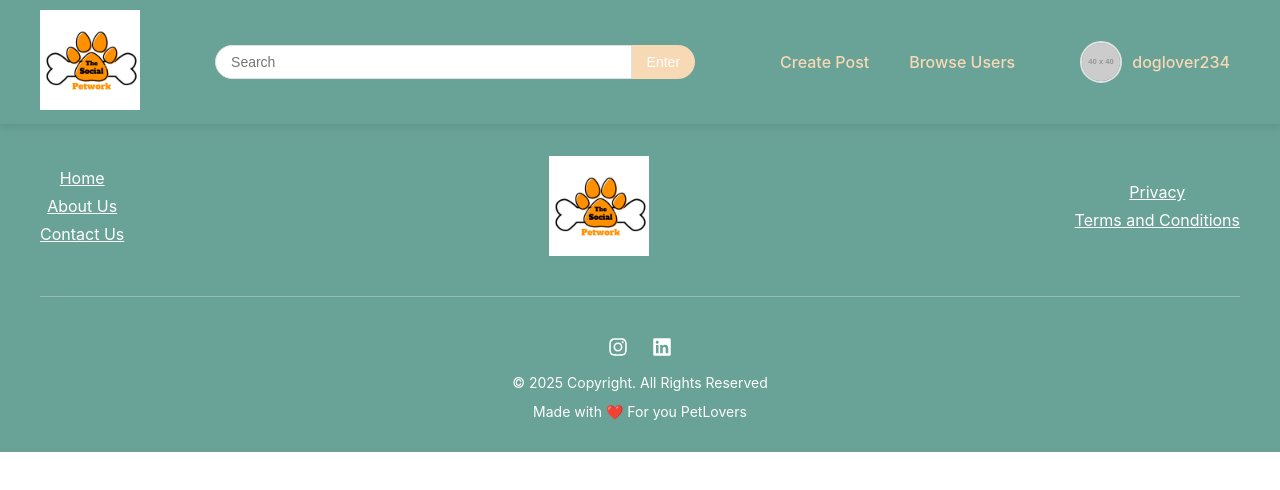
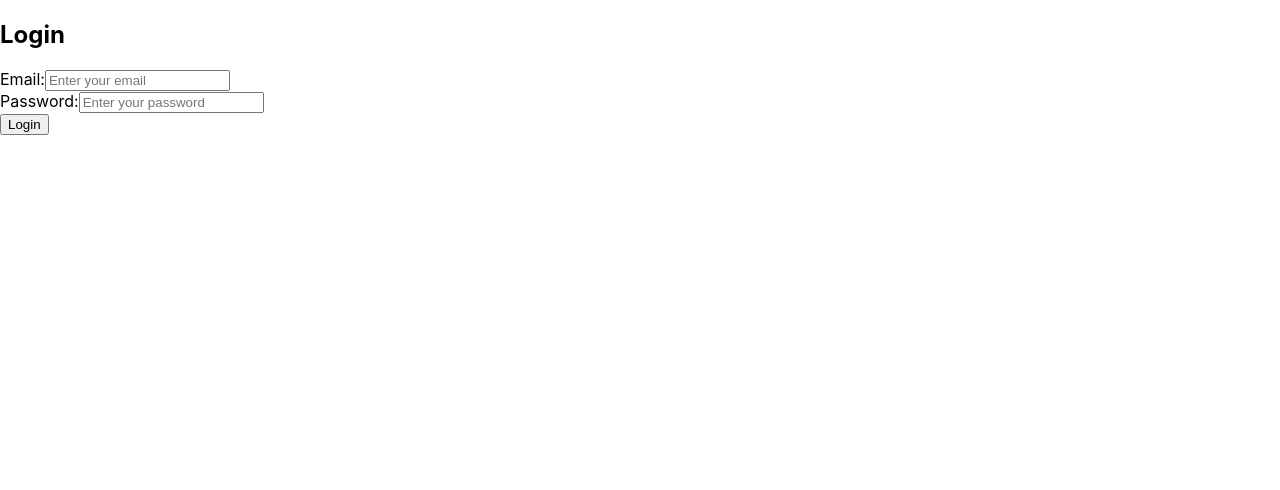
Before and after one commit to Ang3la33/the-social-petwork-s4-final-frontend, a React (Create React App) app in the folder social-petwork/: page /login in a window 1280 px wide. Shown: the top 490 px of the page. Built offline with nearby package versions, Linux system fonts and the light colour scheme.

Commit message:
Simple code for each page. Main g oal test page connection and possibility to go from one to another

```diff
--- a/social-petwork/package.json
+++ b/social-petwork/package.json
@@ -9,6 +9,8 @@
     "@testing-library/user-event": "^13.5.0",
     "react": "^19.1.0",
     "react-dom": "^19.1.0",
+    "react-icons": "^5.5.0",
+    "react-router-dom": "^7.5.0",
     "react-scripts": "5.0.1",
     "web-vitals": "^2.1.4"
   },
--- a/social-petwork/src/App.js
+++ b/social-petwork/src/App.js
@@ -1,24 +1,42 @@
-
 import React from 'react';
-import './App.css';
+import { BrowserRouter as Router, Routes, Route, useLocation } from 'react-router-dom';
 
 import Navbar from './Components/NavBar';
-import Login from './Pages/Login.jsx';
 import Footer from './Components/Footer';
 
+import Landing from './Pages/Landing';
+import Login from './Pages/Login';
+import Register from './Pages/Register';
+import Profile from './Pages/Profile';
+
+function Layout() {
+  const location = useLocation();
+  const noLayoutPaths = ['/', '/login', '/register'];
+  const hideLayout = noLayoutPaths.includes(location.pathname);
+
+  return (
+    <div className="App">
+      {!hideLayout && <Navbar />}
+
+      <main className="mainContainer">
+        <Routes>
+          <Route path="/" element={<Landing />} />
+          <Route path="/login" element={<Login />} />
+          <Route path="/register" element={<Register />} />
+          <Route path="/profile" element={<Profile />} />
+        </Routes>
+      </main>
+
+      {!hideLayout && <Footer />}
+    </div>
+  );
+}
 
 function App() {
   return (
-
-      <div className="App">
-      <Navbar />
-        <main className="mainContainer">
-        </main>
-        {/* <footer className="footer">
-          &copy; 2025 The Social Petwork
-        </footer> */}
-        <Footer />
-      </div>
+    <Router>
+      <Layout />
+    </Router>
   );
 }
 
--- /dev/null
+++ b/social-petwork/src/Pages/Landing.jsx
@@ -0,0 +1,16 @@
+import React from 'react';
+import { useNavigate } from 'react-router-dom';
+
+function Landing() {
+  const navigate = useNavigate();
+
+  return (
+    <div className="landing">
+      <h1>Welcome to the Landing Page</h1>
+      <button onClick={() => navigate('/login')}>Login</button>
+      <button onClick={() => navigate('/register')}>Register</button>
+    </div>
+  );
+}
+
+export default Landing;
--- a/social-petwork/src/Pages/Login.jsx
+++ b/social-petwork/src/Pages/Login.jsx
@@ -0,0 +1,32 @@
+import React from 'react';
+import { useNavigate } from 'react-router-dom';
+
+function Login() {
+  const navigate = useNavigate();
+
+  const handleLogin = (e) => {
+    e.preventDefault();
+
+    // Simulate login success
+    navigate('/profile');
+  };
+
+  return (
+    <div className="login-page">
+      <h2>Login</h2>
+      <form onSubmit={handleLogin}>
+        <div>
+          <label>Email:</label>
+          <input type="email" placeholder="Enter your email" />
+        </div>
+        <div>
+          <label>Password:</label>
+          <input type="password" placeholder="Enter your password" />
+        </div>
+        <button type="submit">Login</button>
+      </form>
+    </div>
+  );
+}
+
+export default Login;
--- a/social-petwork/src/Pages/Profile.jsx
+++ b/social-petwork/src/Pages/Profile.jsx
@@ -0,0 +1,12 @@
+import React from 'react';
+
+function Profile() {
+  return (
+    <div className="profile-page">
+      <h2>Welcome to your Profile</h2>
+      <p>This confirms everything is connected 🚀</p>
+    </div>
+  );
+}
+
+export default Profile;
--- a/social-petwork/src/Pages/Register.jsx
+++ b/social-petwork/src/Pages/Register.jsx
@@ -0,0 +1,28 @@
+// src/Pages/Register.jsx
+
+import React from 'react';
+
+function Register() {
+  return (
+    <div className="register-page">
+      <h2>Register</h2>
+      <form>
+        <div>
+          <label>Username:</label>
+          <input type="text" placeholder="Choose a username" />
+        </div>
+        <div>
+          <label>Email:</label>
+          <input type="email" placeholder="Enter your email" />
+        </div>
+        <div>
+          <label>Password:</label>
+          <input type="password" placeholder="Create a password" />
+        </div>
+        <button type="submit">Register</button>
+      </form>
+    </div>
+  );
+}
+
+export default Register;
```
Also changed, not shown: 1 other file (tests, documents, lock files or other folders).
